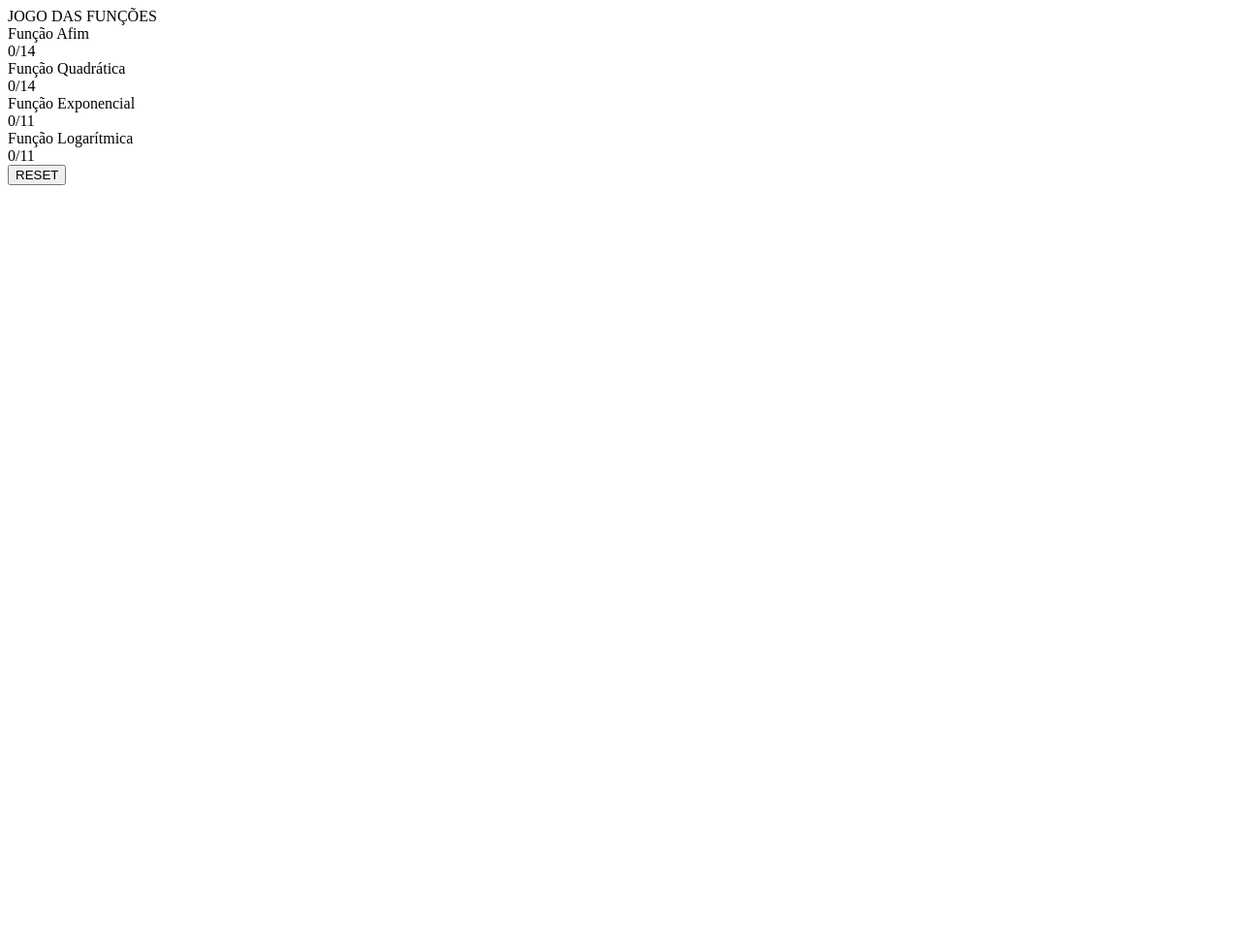
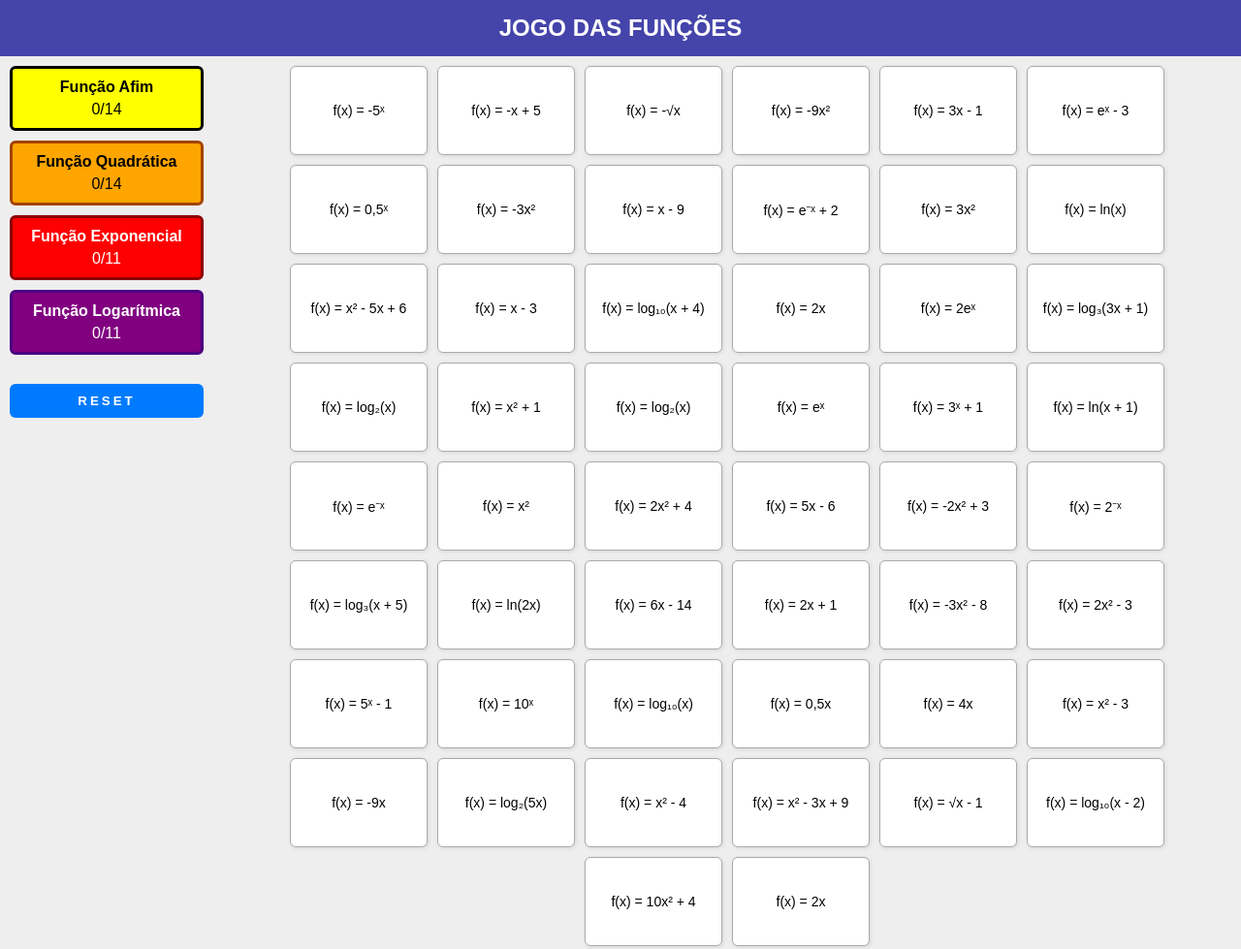
Before and after one commit to mhnrq/jogo-v1, a plain HTML site: page index.html in a window 1280 px wide. Shown: the whole page at 97% size. Before the commit the page ends 800 px from the top, so only its background shows below. Drawn offline with Linux system fonts and the light colour scheme.

Commit message:
index.html

```diff
--- a/index.html
+++ b/index.html
@@ -1,3 +1,12 @@
+<!DOCTYPE html>
+<html lang="pt-BR">
+<head>
+  <meta charset="UTF-8" />
+  <title>Jogo das Funções</title>
+  <link rel="stylesheet" href="style.css">
+</head>
+<body>
+
   <header>JOGO DAS FUNÇÕES</header>
 
   <div class="container">
@@ -25,3 +34,7 @@
       <div class="cards" id="cardContainer"></div>
     </div>
   </div>
+
+  <script src="script.js"></script>
+</body>
+</html>
```
Lines whose indentation alone changed are shown as unchanged.
